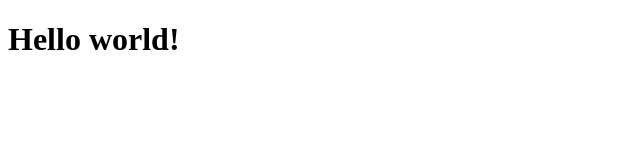
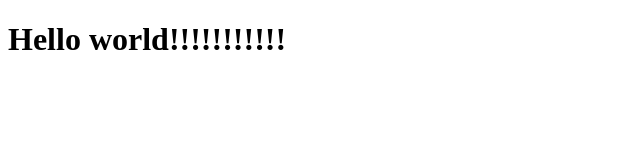
Before and after one commit to GadzhievRR/test-web-repository, a plain HTML site: page index.html in a window 1280 px wide. Shown: the whole page, without its empty margins (0-640 px from the left). Drawn offline with Linux system fonts and the light colour scheme.

Commit message:
change file

```diff
--- a/index.html
+++ b/index.html
@@ -7,6 +7,6 @@
     <title>Document</title>
 </head>
 <body>
-    <h1>Hello world!</h1>
+    <h1>Hello world!!!!!!!!!!!</h1>
 </body>
 </html>
```
